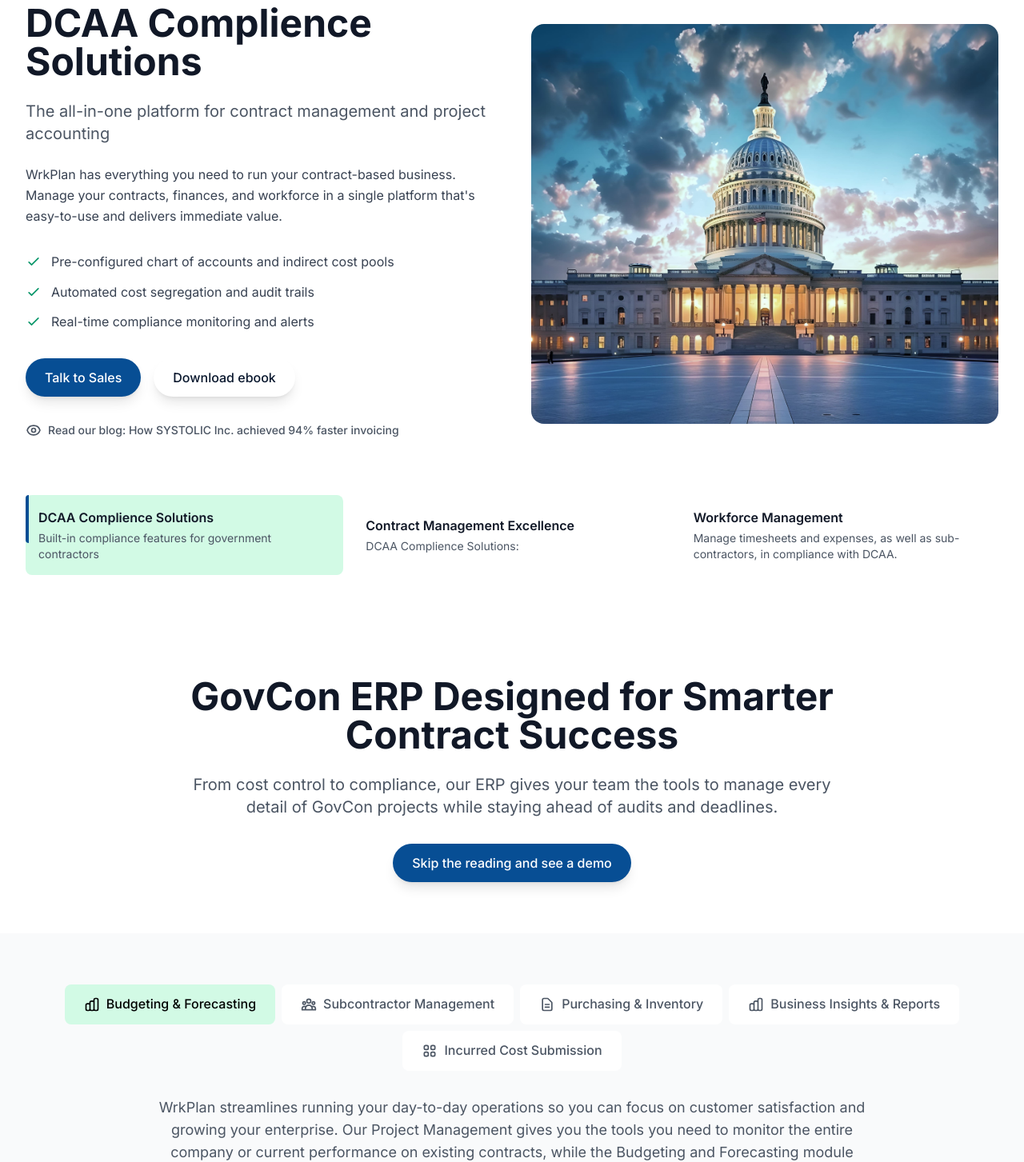
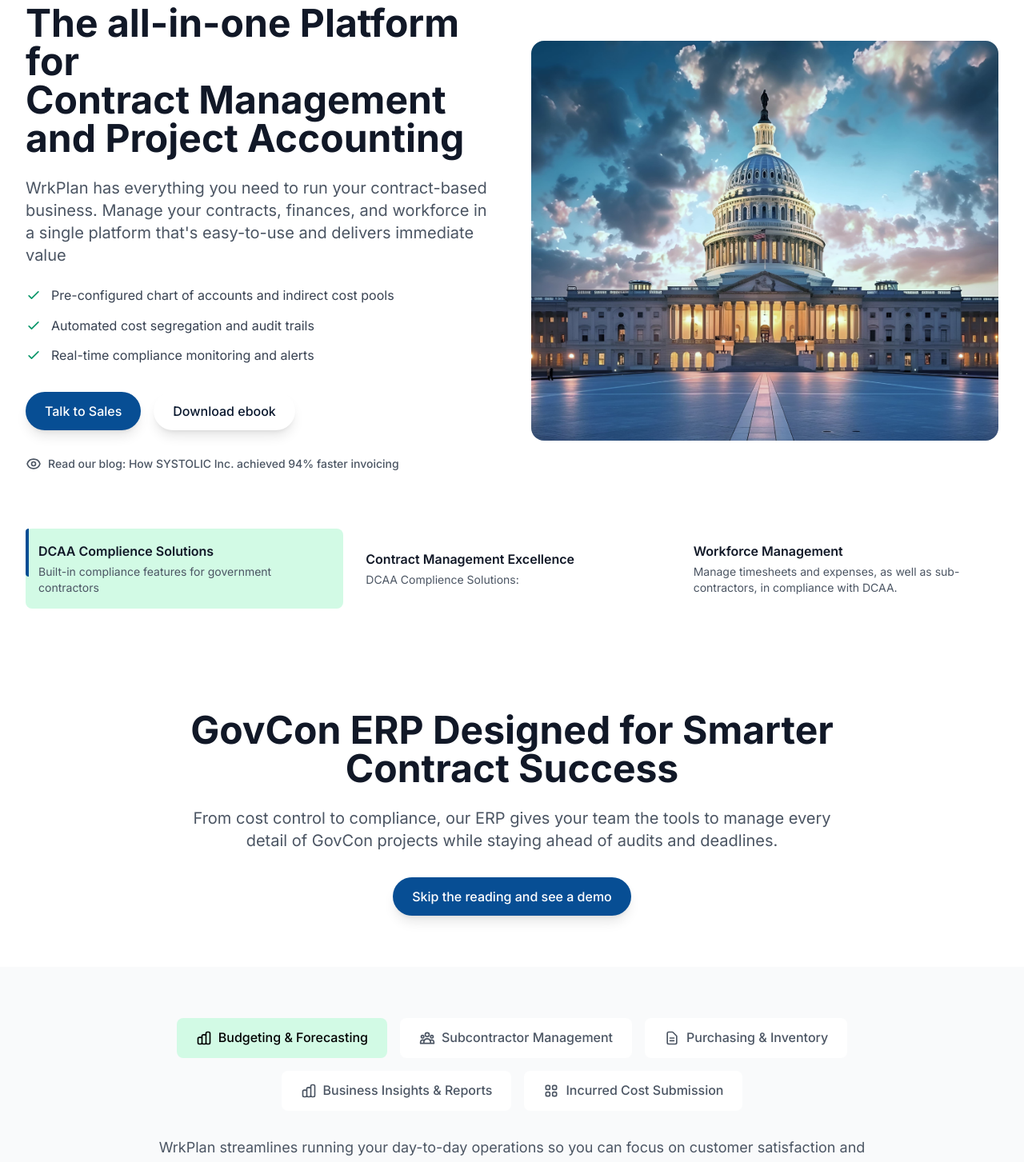
Before and after one commit to Pratip007/wrkplan, an Angular app: page /home in a window 1280 px wide. Shown: the part 140-1593 px from the top of the page at 80% size. Built offline with nearby package versions, Linux system fonts and the light colour scheme.

Commit message:
banner modify

```diff
--- a/src/app/pages/home/home.component.html
+++ b/src/app/pages/home/home.component.html
@@ -12,9 +12,9 @@
                     <p class="text-lg sm:text-xl text-gray-600 mb-6 leading-relaxed">
                         {{ currentHeroData.subheadline }}
                     </p>
-                    <p class="text-base text-gray-700 mb-8 leading-relaxed whitespace-pre-line">
+                    <!-- <p class="text-base text-gray-700 mb-8 leading-relaxed whitespace-pre-line">
                         {{ currentHeroData.description }}
-                    </p>
+                    </p> -->
 
                     <!-- Bullet Points -->
                     <ul class="space-y-3 mb-8">
@@ -132,7 +132,9 @@
 <section class="py-12 lg:py-16 bg-gray-50">
     <div class="max-w-7xl mx-auto px-4 sm:px-6 lg:px-8">
         <!-- Tab Navigation -->
-        <div class="flex flex-wrap justify-center gap-2 mb-8">
+        <div class="flex flex-col items-center gap-4 mb-8">
+            <!-- Top Row - 3 Buttons -->
+            <div class="flex justify-center gap-4">
                 <button
                     class="flex items-center gap-2 px-6 py-3 rounded-lg font-medium transition-all duration-200"
                     [class.bg-[#d2fae5]]="currentSolutionsTab === 'budgeting'"
@@ -175,6 +177,10 @@
                     </svg>
                     Purchasing & Inventory
                 </button>
+            </div>
+
+            <!-- Bottom Row - 2 Buttons -->
+            <div class="flex justify-center gap-4">
                 <button
                     class="flex items-center gap-2 px-6 py-3 rounded-lg font-medium transition-all duration-200"
                     [class.bg-[#d2fae5]]="currentSolutionsTab === 'insights'"
@@ -203,6 +209,7 @@
                     </svg>
                     Incurred Cost Submission
                 </button>
+            </div>
         </div>
 
         <!-- Tab Description -->
--- a/src/app/pages/home/home.component.ts
+++ b/src/app/pages/home/home.component.ts
@@ -232,8 +232,8 @@ export class HomeComponent implements OnInit, OnDestroy, AfterViewInit {
   // Hero content data
   private heroData: { [key: string]: HeroData } = {
     'dcaa-compliance': {
-      headline: 'DCAA Complience Solutions',
-      subheadline: 'The all-in-one platform for contract management and project accounting',
+      headline: 'The all-in-one Platform for </br> Contract Management and Project Accounting',
+      subheadline: 'WrkPlan has everything you need to run your contract-based business. Manage your contracts, finances, and workforce in a single platform that\'s easy-to-use and delivers immediate value',
       description: 'WrkPlan has everything you need to run your contract-based business. Manage your contracts, finances, and workforce in a single platform that\'s easy-to-use and delivers immediate value.',
       primaryButton: 'Talk to Sales',
       secondaryButton: 'Download ebook',
@@ -246,8 +246,8 @@ export class HomeComponent implements OnInit, OnDestroy, AfterViewInit {
       ]
     },
     'contract-management': {
-      headline: 'Contract Management Excellence',
-      subheadline: 'DCAA Compliance Made Simple The Complete ERP Platform for Government Contractors',
+      headline: 'DCAA Compliance Made Simple </br> The Complete ERP Platform for Government Contractors',
+      subheadline: 'Streamline contract management, ensure DCAA compliance, and accelerate cash flow with WrkPlan\'s all-in-one cloud-based ERP solution designed specifically for government contractors',
       description: 'Streamline contract management, ensure DCAA compliance, and accelerate cash flow with WrkPlan\'s all-in-one cloud-based ERP solution designed specifically for government contractors.',
       primaryButton: 'Sign up- Its free',
       secondaryButton: 'Learn more',
@@ -260,7 +260,7 @@ export class HomeComponent implements OnInit, OnDestroy, AfterViewInit {
       ]
     },
     'workforce-management': {
-      headline: 'Workforce Management',
+      headline: 'Manage timesheets and expenses,  as well as sub-contractors, in compliance with DCAA.',
       subheadline: 'Manage timesheets and expenses, as well as sub-contractors, in compliance with DCAA.',
       description: 'DCAA-compliant time tracking and employee management with integrated payroll and performance tracking.',
       primaryButton: 'Schedule a Compliance Demo',
```
Lines whose indentation alone changed are shown as unchanged.
